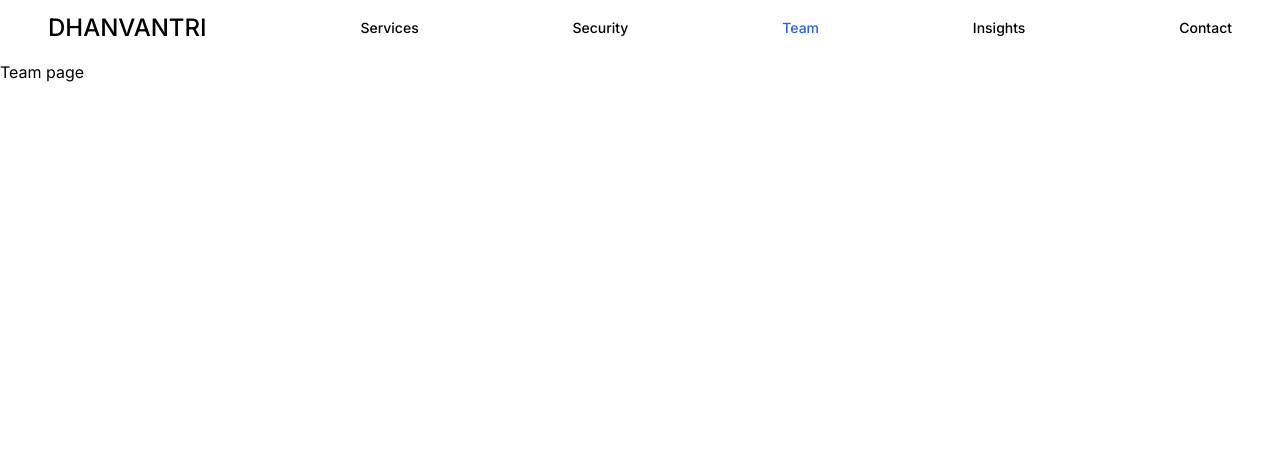
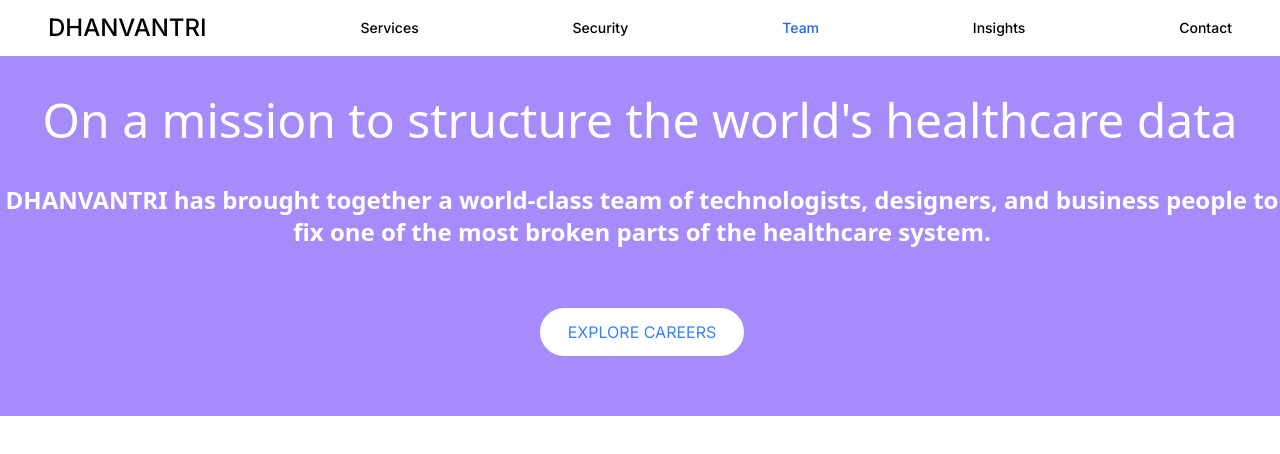
Before and after one commit to Madhur-2k3/medical-app, a Next.js app: page /team in a window 1280 px wide. Shown: the top 454 px of the page. Built offline with nearby package versions, Linux system fonts and the light colour scheme.

Commit message:
created hero section

```diff
--- a/src/app/components/Header.jsx
+++ b/src/app/components/Header.jsx
@@ -20,7 +20,7 @@
                 About
             </Link>
         </div> */}
-        <div className="w-full max-w-[1248px] text-center object-none block relative mx-auto px-6">
+        <div className=" w-full max-w-[1248px] text-center object-none block  relative mx-auto px-6">
 
          <div className="flex order-1 justify-between items-center text-sm font-medium leading-6 ;
             font-family: Barlow, sans-serif">
--- a/src/app/components/HomeHero.jsx
+++ b/src/app/components/HomeHero.jsx
@@ -1,7 +1,17 @@
 import React from 'react'
+
+import Link from 'next/link'
 
 export default function HomeHero() {
   return (
-    <div>HomeHero</div>
+    // <div className=' m-0  object-contain gap-5 flex flex-col items-center text-center container bg-gradient-to-r from-violet-500 to-fuchsia-500  h-fit w-[100vw]'>
+    //   <h1 className=" my-5 text-6xl font-sans font-medium text-white">AI in Medical Coding</h1>
+    //   <div className=" my-5 text-3xl font-sans font-semibold text-white">What if you had a coder who could code millions of charts per day at unparalled accuracy and cost</div>
+    //   <Link href='/contact'>
+    //     <button className='my-5 p-3 px-7 text-blue-500  bg-white rounded-full'>GET STARTED</button>
+    //   </Link>
+    // </div>
+    <>
+    </>
   )
 }
--- /dev/null
+++ b/src/app/components/SearchHero.jsx
@@ -0,0 +1,14 @@
+import React from 'react'
+import Link from 'next/link'
+
+export default function SearchHero({heading,matter,button,buttonType,location}) {
+  return (
+    <div className='flex space-x-1 flex-col items-center text-center mx-auto gap-10 py-10 text-white bg-violet-400 w-full h-fit'>
+      <h1 className=' text-3xl sm:text-5xl  font-sans font-medium'>{heading}</h1>
+      <p className=' text-xl sm:text-2xl font-sans font-normal sm:font-semibold'>{matter}</p>
+      <Link href='/contact'>
+        <button className={`my-5 p-3 px-7 text-blue-500 bg-white rounded-full ${buttonType}`}>{button}</button>
+      </Link>
+    </div>
+  )
+}
--- a/src/app/contact/page.js
+++ b/src/app/contact/page.js
@@ -1,7 +1,12 @@
 import React from 'react'
+import SearchHero from '../components/SearchHero'
 
 export default function Contact() {
   return (
-    <div>Contact page</div>
+    <SearchHero
+      heading={"Ready to supercharge your coding operations?"}
+      matter={"Request a call to get a free analysis of your coding operations to demonstrate what Dhanvantri can do for you."}
+      buttonType={'hidden'}
+    />
   )
 }
--- a/src/app/globals.css
+++ b/src/app/globals.css
@@ -31,3 +31,8 @@
     text-wrap: balance;
   }
 } */
+*{
+  margin: 0;
+  border: 0;
+  box-sizing: border-box;
+}
--- a/src/app/insights/page.jsx
+++ b/src/app/insights/page.jsx
@@ -1,7 +1,12 @@
 import React from 'react'
+import SearchHero from '../components/SearchHero'
 
 export default function Insights() {
   return (
-    <div>Insights page</div>
+      <SearchHero
+        heading={"News, resources, and insights"}
+        matter={"The latest from the Dhanvantri team on artificial intelligence, revenue cycle management, digital health and everything in between."}
+        buttonType={'hidden'}
+      />
   )
 }
--- a/src/app/page.js
+++ b/src/app/page.js
@@ -1,7 +1,14 @@
 import React from 'react'
+import HomeHero from './components/HomeHero'
+import SearchHero from './components/SearchHero'
 
 export default function Home() {
   return (
-    <div>Home</div>
+    // <HomeHero/>
+    <SearchHero
+    heading={'AI in Medical Coding'}
+    matter={"What if you had a coder who could code millions of charts per day at unparalled accuracy and cost"}
+    button={"GET STARTED"}
+    />
   )
 }
--- a/src/app/security/page.js
+++ b/src/app/security/page.js
@@ -1,7 +1,12 @@
 import React from 'react'
+import SearchHero from '../components/SearchHero'
 
 export default function Security() {
   return (
-    <div>Security Page</div>
+    <SearchHero
+      heading={"Security and compliance"}
+      matter={'A Holistic approach to ensuring security of your data'}
+      buttonType={'hidden'}
+    />
   )
 }
--- a/src/app/services/page.jsx
+++ b/src/app/services/page.jsx
@@ -1,7 +1,12 @@
+import Link from 'next/link'
 import React from 'react'
+import SearchHero from '../components/SearchHero'
 
 export default function Service() {
   return (
-    <div>Service Page</div>
+    <SearchHero heading={'Medical coding automation services built for you'}
+                matter={"DHANVANTRI's AI seamlessly intergrates into your workflow"}
+                button={'GET STARTED'}
+    />
   )
 }
--- a/src/app/team/page.jsx
+++ b/src/app/team/page.jsx
@@ -1,7 +1,14 @@
 import React from 'react'
+import SearchHero from '../components/SearchHero'
 
 export default function Team() {
   return (
-    <div>Team page</div>
+    <SearchHero
+    heading={"On a mission to structure the world's healthcare data"}
+    matter={"DHANVANTRI has brought together a world-class team of technologists, designers, and business people to fix one of the most broken parts of the healthcare system."}
+    button={"EXPLORE CAREERS"}
+    // buttonType={"hidden"}
+    loaction={"search"}
+    />
   )
 }
```
